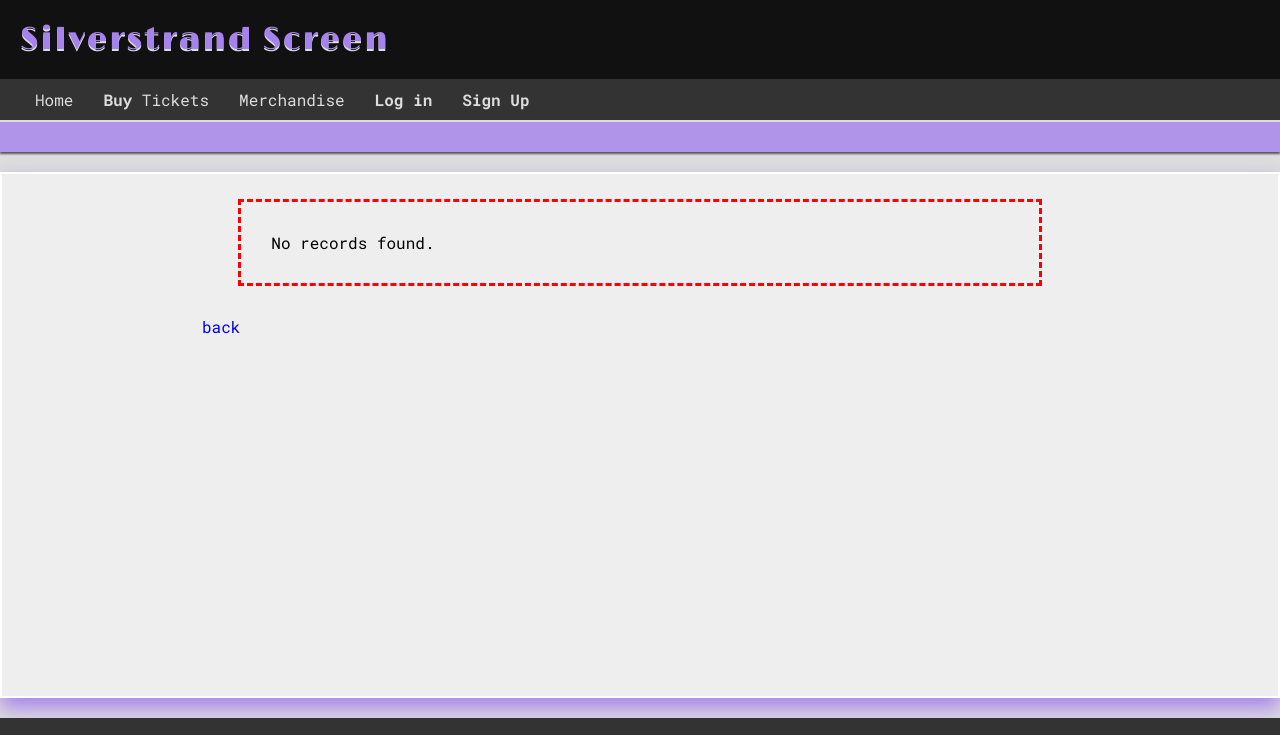
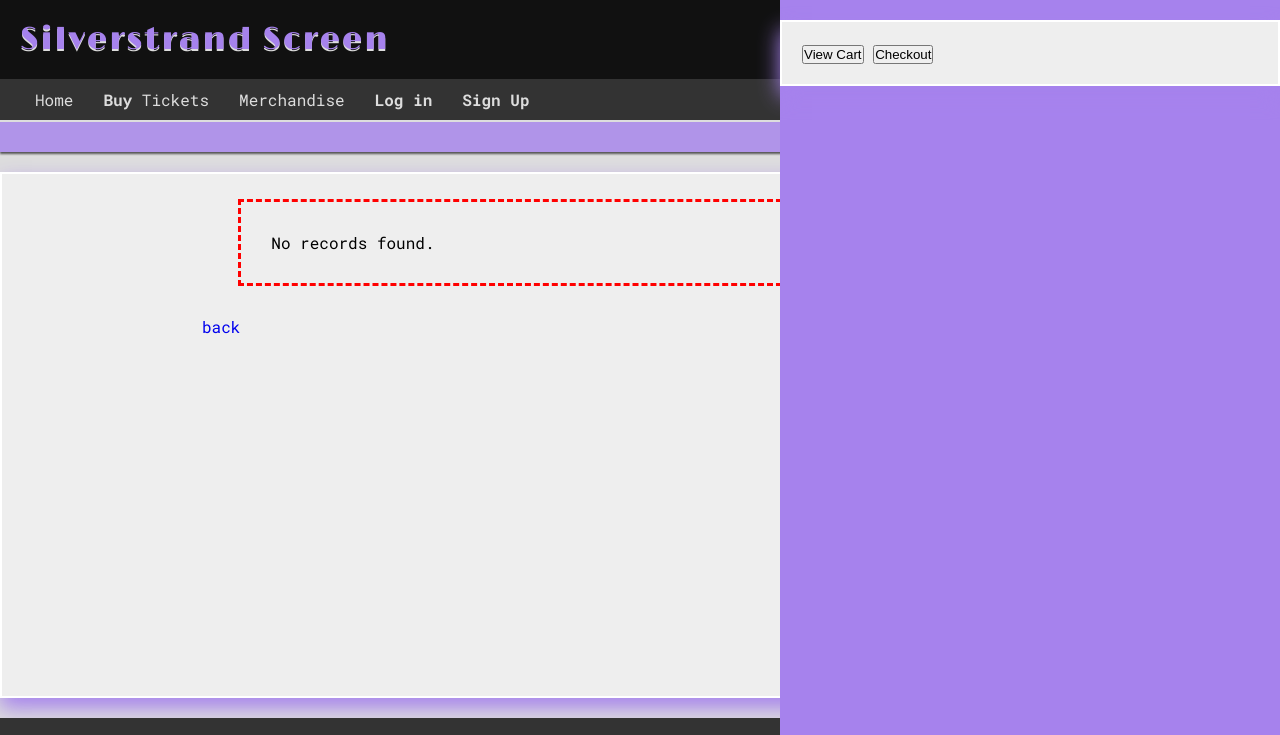
Before and after one commit to OscarHealyATU/ArthouseCinema, a PHP site: page /filmDetails.php?film_id=1 in a window 1280 px wide. Shown: the top 735 px of the page. Run offline with PHP 8.4, Linux system fonts and the light colour scheme; data comes from the database, SQL or seed files in the repository; data that the repository does not hold is empty.

Commit message:
cart modal fix

```diff
--- a/components/cartModal.php
+++ b/components/cartModal.php
@@ -1,42 +1,47 @@
 <?php
+
 //create sesssion
-session_start();
-if (!isset($_SESSION['cart'])) {
-    $_SESSION['cart'] = [];
-}
 
-$cartItems = [
-    'id' => $_POST['merch_id'],
-    'title' => $_POST['merch_title'],
-    'price' => $_POST['merch_price'],
-    'quantity' => 1,
-];
+// if (!isset($_SESSION['cart'])) {
+//     $_SESSION['cart'] = [];
+// }
 
-$found = false;
-foreach ($_SESSION['cart'] as $item) {
-    if ($item['id'] == $product['id']) {
-        $item['quantity']++;
-        $found = true;
-        break;
-    }
-}
-unset($item);
+// $cartItems = [
+//     'id' => $_POST['merch_id'],
+//     'title' => $_POST['merch_title'],
+//     'price' => $_POST['merch_price'],
+//     'quantity' => 1,
+// ];
 
-if (!$found) {
-    $_SESSION['cart'][] = $product;
-}
+// $found = false;
+// foreach ($_SESSION['cart'] as $item) {
+//     if ($item['id'] == $product['id']) {
+//         $item['quantity']++;
+//         $found = true;
+//         break;
+//     }
+// }
+// unset($item);
+
+// if (!$found) {
+//     $_SESSION['cart'][] = $product;
+// }
 ?>
 <div class="cartModal" id="cartContainer">
     <form action="addToCart" method="post">
         <input type="hidden" name="product_id" value="">
         <input type="hidden" name="product_id" value="">
         <input type="hidden" name="product_id" value="">
-        <button type="button">Add to Cart</button>
+        <button type="button" onclick="hideCart()">View Cart</button>
+        <button type="button" onclick="checkout()">Checkout</button>
     </form>
 </div>
 <script>
     function hideCart() {
         const cart = document.getElementById("cartContainer");
-        cart.classList.add("hideCart");
+        cart.classList.toggle("hideCart");
+    }
+    function checkout(){
+        window.location.href = "cart.php";
     }
 </script>
--- a/filmDetails.php
+++ b/filmDetails.php
@@ -27,7 +27,10 @@
 </head>
 
 <body>
-    <?php include 'components/navigation.php'; ?>
+    <?php
+    include 'components/cartModal.php';
+    include 'components/navigation.php';
+      ?>
     <nav class="navbar" id="screeningBar">
     </nav>
     <form action="addToCart.php">
--- a/styles/namedElementStyles.css
+++ b/styles/namedElementStyles.css
@@ -201,3 +201,11 @@ border-bottom: solid 2px var(--color1);
 .hideCart{
   max-width: 100px;
 }
+#cartContainer{
+  height: 100dvh;
+  width: 500px;
+  background-color: var(--color1);
+  z-index: 10;
+  position: fixed;
+  right:0;
+}
```
